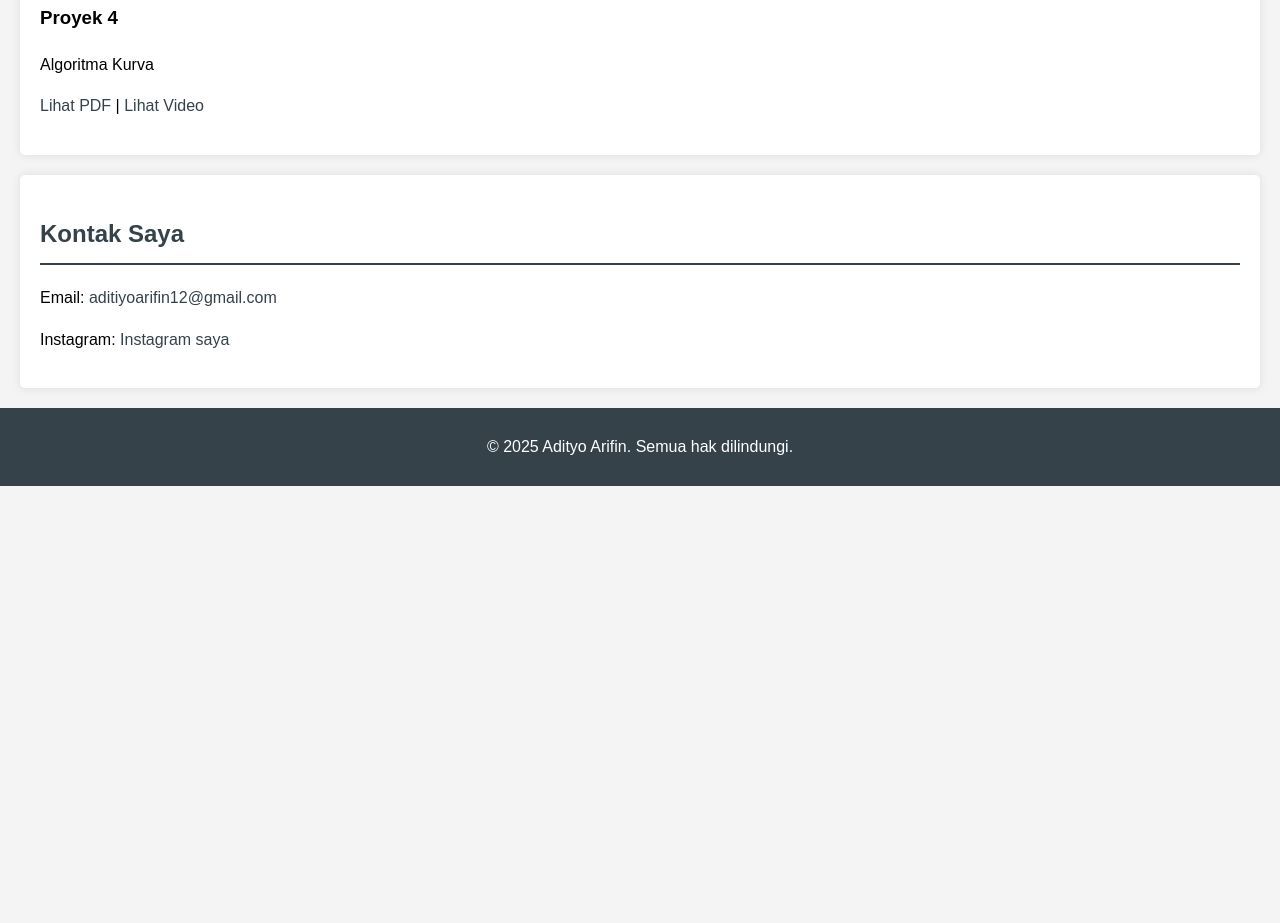
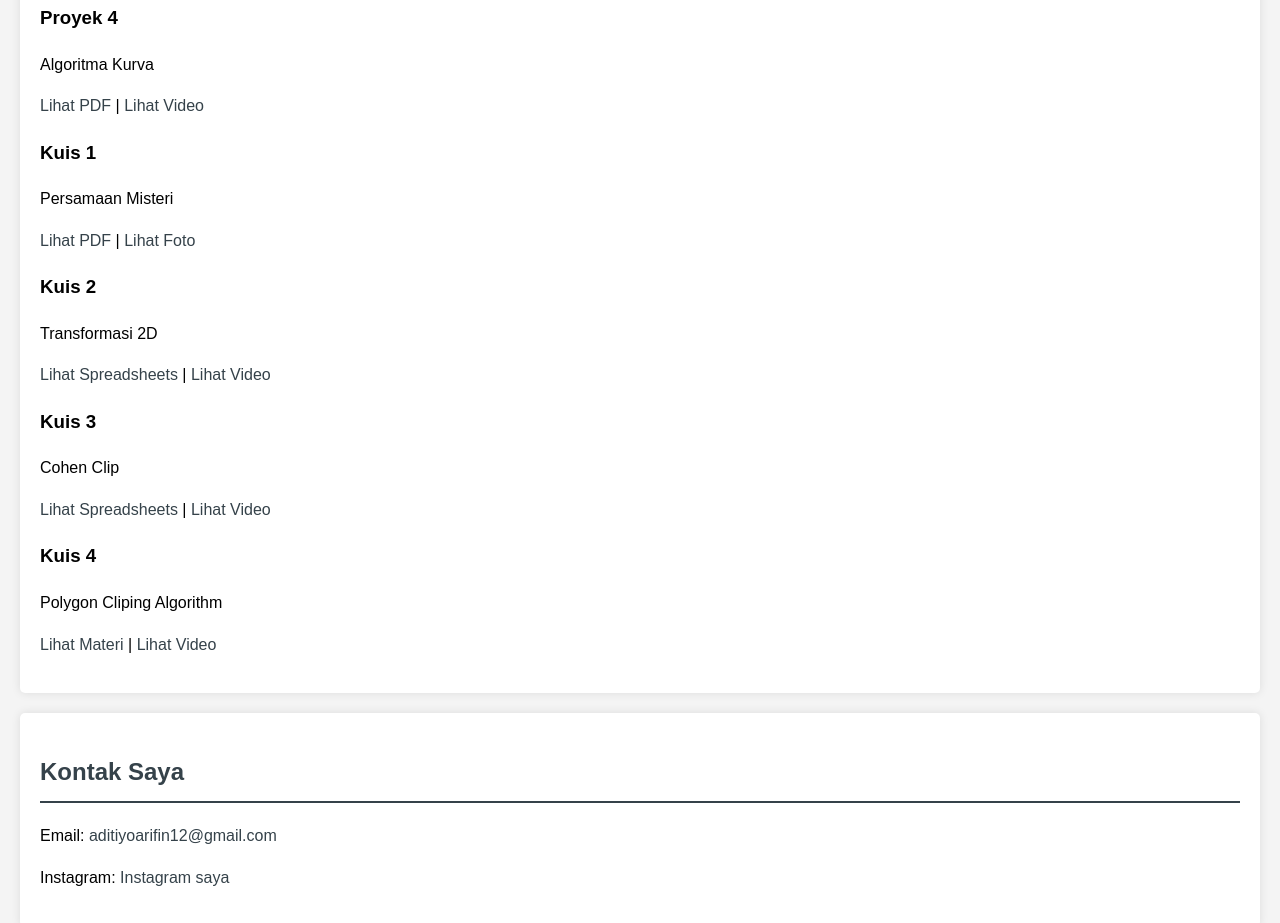
Before and after one commit to adityoarifin1/2453025006, a plain HTML site: page index.html in a window 1280 px wide. Shown: the part 1315-2238 px from the top of the page. Before the commit the page ends 1801 px from the top, so only its background shows below. Drawn offline with Linux system fonts and the light colour scheme.

Commit message:
Update index.html

```diff
--- a/index.html
+++ b/index.html
@@ -202,6 +202,42 @@
           <a href="https://drive.google.com/file/d/1zdCh-Viz3FnHYK0zdBosh9W7J_nR4X6i/view?usp=sharing" target="_blank">Lihat Video</a>
         </p>
       </div>
+
+      <div id="proyek5">
+        <h3>Kuis 1</h3>
+        <p>Persamaan Misteri</p>
+        <p>
+          <a href="https://drive.google.com/file/d/1OMqIvkuWTiVHj6IDojhW8t2cEeTSIBU4/view?usp=sharing" target="_blank">Lihat PDF</a> |
+          <a href="https://drive.google.com/file/d/1zdCh-Viz3FnHYK0zdBosh9W7J_nR4X6i/view?usp=sharing" target="_blank">Lihat Foto</a>
+        </p>
+      </div>
+
+      <div id="proyek6">
+        <h3>Kuis 2</h3>
+        <p>Transformasi 2D</p>
+        <p>
+          <a href="https://drive.google.com/file/d/1OMqIvkuWTiVHj6IDojhW8t2cEeTSIBU4/view?usp=sharing" target="_blank">Lihat Spreadsheets</a> |
+          <a href="https://drive.google.com/file/d/1zdCh-Viz3FnHYK0zdBosh9W7J_nR4X6i/view?usp=sharing" target="_blank">Lihat Video</a>
+        </p>
+      </div>
+
+      <div id="proyek7">
+        <h3>Kuis 3</h3>
+        <p>Cohen Clip</p>
+        <p>
+          <a href="https://drive.google.com/file/d/1OMqIvkuWTiVHj6IDojhW8t2cEeTSIBU4/view?usp=sharing" target="_blank">Lihat Spreadsheets</a> |
+          <a href="https://drive.google.com/file/d/1zdCh-Viz3FnHYK0zdBosh9W7J_nR4X6i/view?usp=sharing" target="_blank">Lihat Video</a>
+        </p>
+      </div>
+
+      <div id="proyek8">
+        <h3>Kuis 4</h3>
+        <p>Polygon Cliping Algorithm</p>
+        <p>
+          <a href="https://drive.google.com/file/d/1OMqIvkuWTiVHj6IDojhW8t2cEeTSIBU4/view?usp=sharing" target="_blank">Lihat Materi</a> |
+          <a href="https://drive.google.com/file/d/1zdCh-Viz3FnHYK0zdBosh9W7J_nR4X6i/view?usp=sharing" target="_blank">Lihat Video</a>
+        </p>
+      </div>
   </section>
 
   <section id="contact">
```
